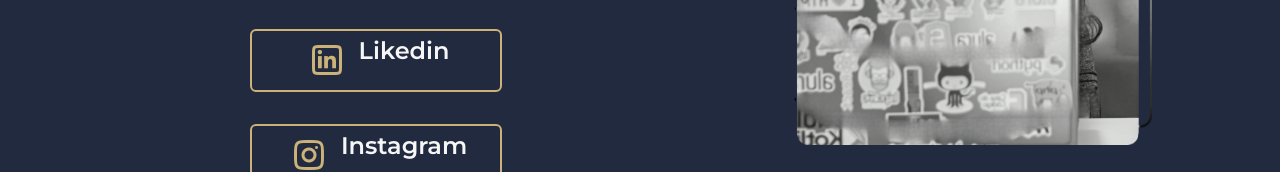
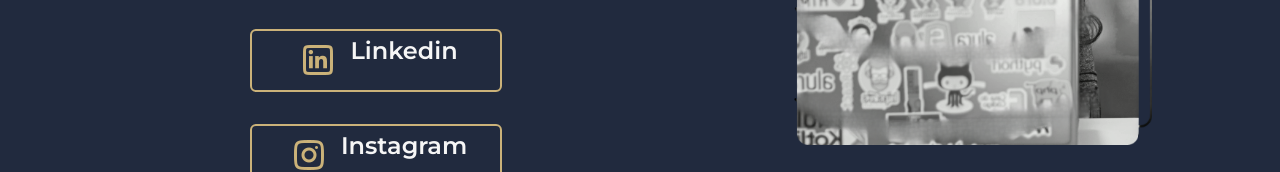
Before and after one commit to renatavianag/portfolio, a plain HTML site: page index.html in a window 1280 px wide. Shown: the part 409-581 px from the top of the page. Drawn offline with nearby package versions, Linux system fonts and the light colour scheme.

Commit message:
Update index.html

```diff
--- a/index.html
+++ b/index.html
@@ -29,7 +29,7 @@
                     GitHub </a>
                 <a class="apresentacao__links__navegacao" href = "https://www.linkedin.com/in/renata-viana-gon%C3%A7alves-81788255/">
                     <img src="./assets/icons8-linkedin-48.png" alt="Logo do Linkedin">
-                    Likedin</a>
+                    Linkedin</a>
                 <a class="apresentacao__links__navegacao" href = "https://www.Instagram.com/renata_vianag">
                     <img src="./assets/icons8-instagram-48.png" alt="Logo do Instagram">
                     Instagram</a>
```
